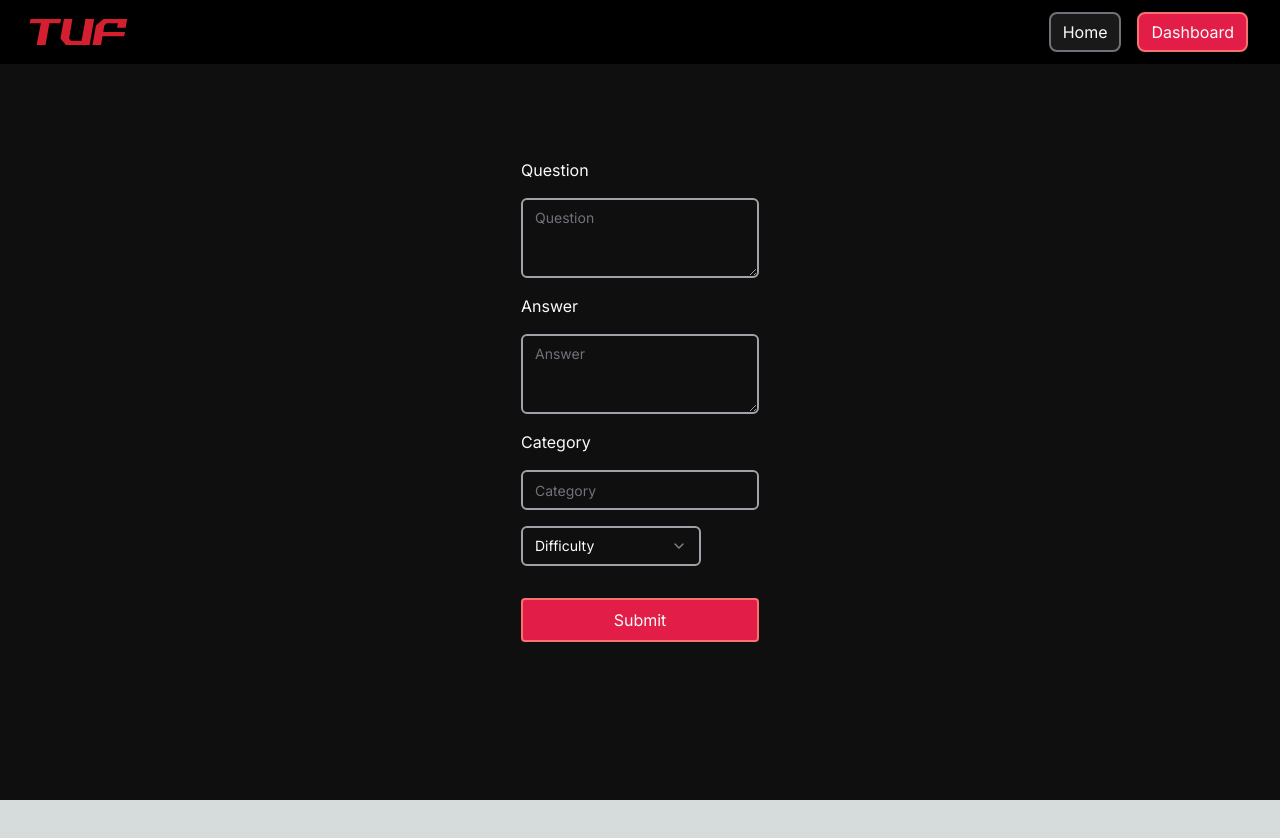
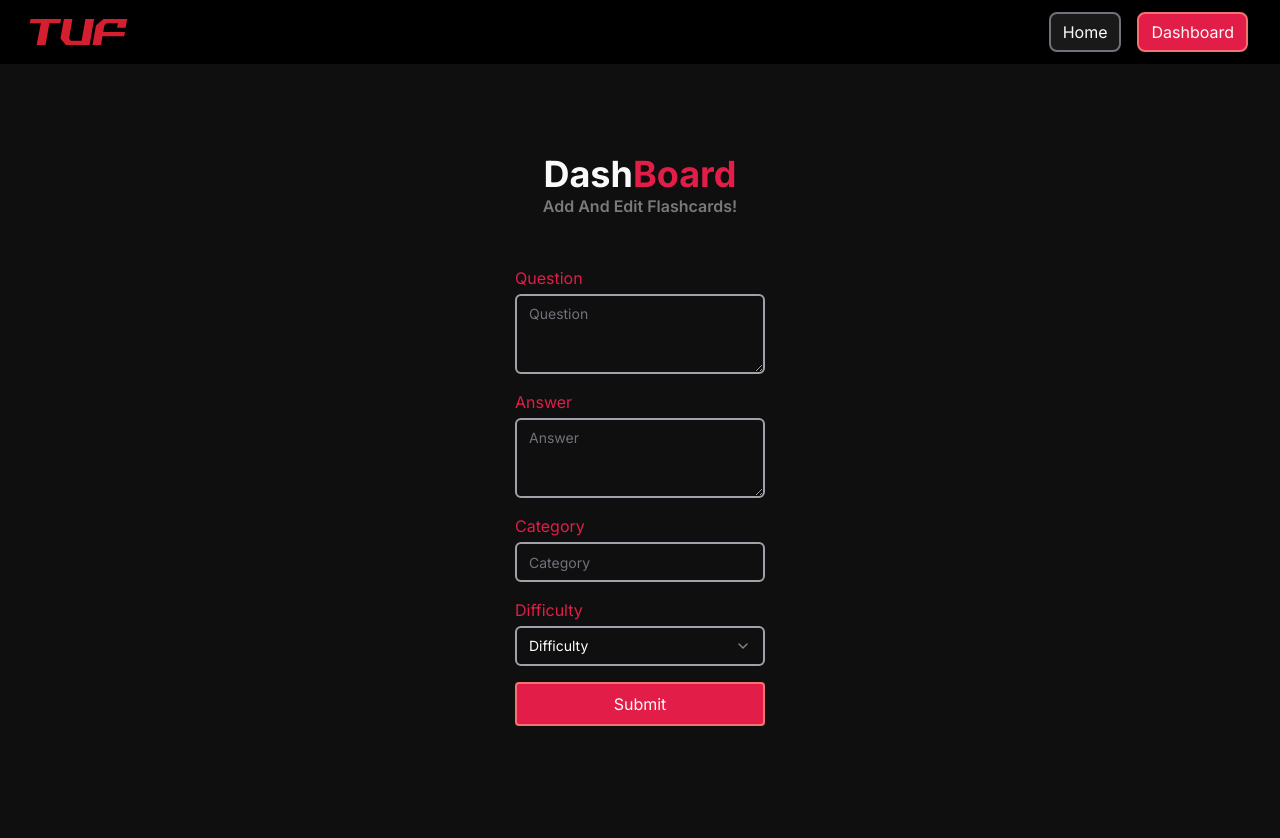
Before and after one commit to SuperSahitya/flashcard, a Next.js app: page /dashboard in a window 1280 px wide. Before the commit the page ends 800 px from the top, so only its background shows below. Built offline with nearby package versions, Linux system fonts and the light colour scheme.

Commit message:
update dashboard ui

```diff
--- a/src/app/dashboard/page.tsx
+++ b/src/app/dashboard/page.tsx
@@ -1,7 +1,13 @@
 "use client";
 import { Textarea } from "@/components/ui/textarea";
 import { Input } from "@/components/ui/input";
-import { Select, SelectTrigger, SelectValue, SelectContent, SelectItem } from "@/components/ui/select";
+import {
+  Select,
+  SelectTrigger,
+  SelectValue,
+  SelectContent,
+  SelectItem,
+} from "@/components/ui/select";
 import React, { useState } from "react";
 
 const Page = () => {
@@ -36,31 +42,41 @@ const Page = () => {
   };
 
   return (
-    <main className="flex flex-col bg-primary w-screen min-h-screen justify-center items-center gap-8 text-zinc-50">
-      <form onSubmit={handleSubmit} className="flex flex-col gap-4">
-        <label>Question</label>
+    <main className="flex flex-col bg-primary w-screen min-h-screen justify-center items-center gap-8 text-zinc-50 mt-10">
+      <div className="flex flex-col justify-center items-center">
+        <div className="flex">
+          <span className="text-4xl font-bold">Dash</span>
+          <span className="text-primary text-4xl font-bold">Board</span>
+        </div>
+        <div className="font-semibold text-secondary">
+          Add And Edit Flashcards!
+        </div>
+      </div>
+      <form onSubmit={handleSubmit} className="flex flex-col gap-0">
+        <label className="mb-1 mt-4 text-primary shadow-2xl">Question</label>
         <Textarea
           placeholder="Question"
           value={question}
           onChange={(e) => setQuestion(e.target.value)}
-          className="bg-primary border-2 border-zinc-400 text-white"
+          className="bg-primary border-2 border-zinc-400 text-white w-[250px]"
         ></Textarea>
-        <label>Answer</label>
+        <label className="mb-1 mt-4 text-primary ">Answer</label>
         <Textarea
           placeholder="Answer"
           value={answer}
           onChange={(e) => setAnswer(e.target.value)}
-          className="bg-primary border-2 border-zinc-400 text-white"
+          className="bg-primary border-2 border-zinc-400 text-white w-[250px]"
         ></Textarea>
-        <label>Category</label>
+        <label className="mb-1 mt-4 text-primary ">Category</label>
         <Input
           placeholder="Category"
           value={category}
           onChange={(e) => setCategory(e.target.value)}
-          className="bg-primary border-2 border-zinc-400 text-white"
+          className="bg-primary border-2 border-zinc-400 text-white w-[250px]"
         ></Input>
+        <label className="mb-1 mt-4 text-primary ">Difficulty</label>
         <Select onValueChange={(value) => setDifficulty(value)}>
-          <SelectTrigger className="w-[180px] bg-primary border-2 border-zinc-400 text-white">
+          <SelectTrigger className="bg-primary border-2 border-zinc-400 text-white w-[250px]">
             <SelectValue placeholder="Difficulty" />
           </SelectTrigger>
           <SelectContent className="bg-primary border-2 border-zinc-400 text-white">
@@ -69,7 +85,10 @@ const Page = () => {
             <SelectItem value="hard">Hard</SelectItem>
           </SelectContent>
         </Select>
-        <button type="submit" className="mt-4 px-4 py-2 bg-primary-red border-2 border-red-400 rounded">
+        <button
+          type="submit"
+          className="mt-4 px-4 py-2 bg-primary-red border-2 border-red-400 rounded"
+        >
           Submit
         </button>
       </form>
```
